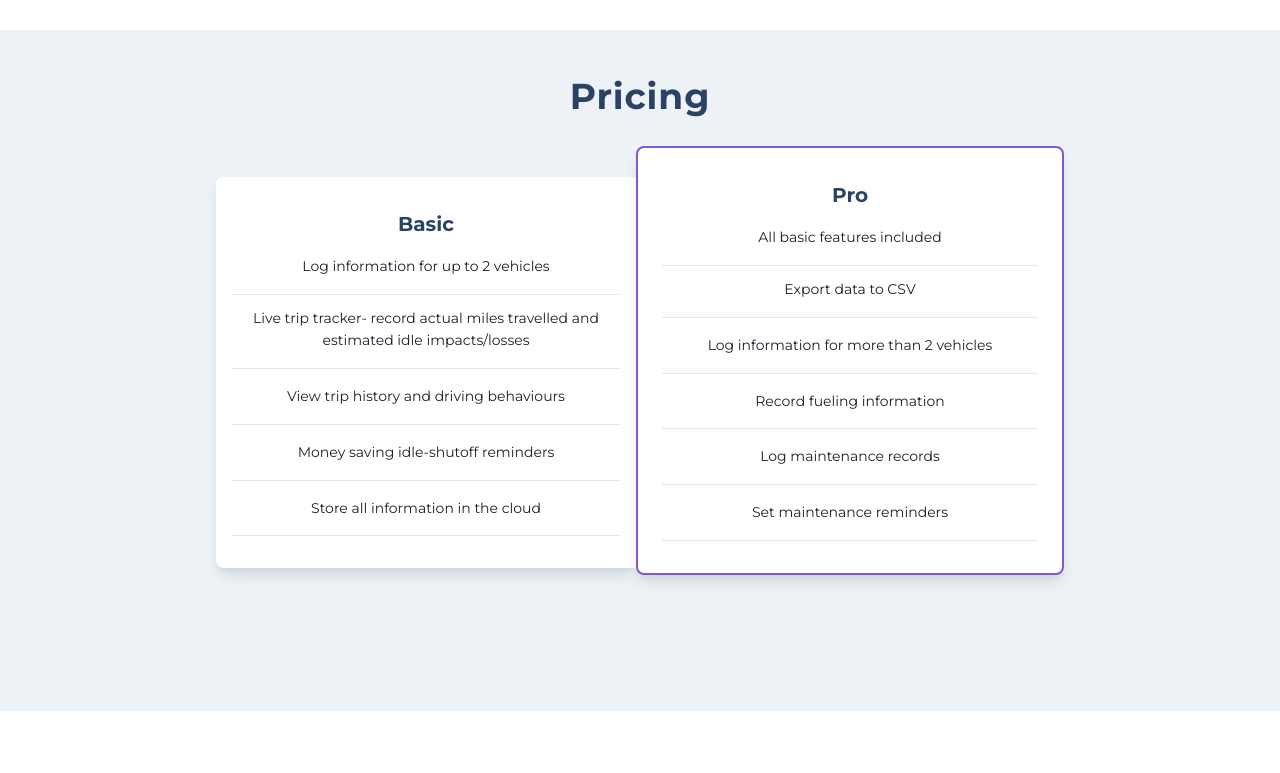
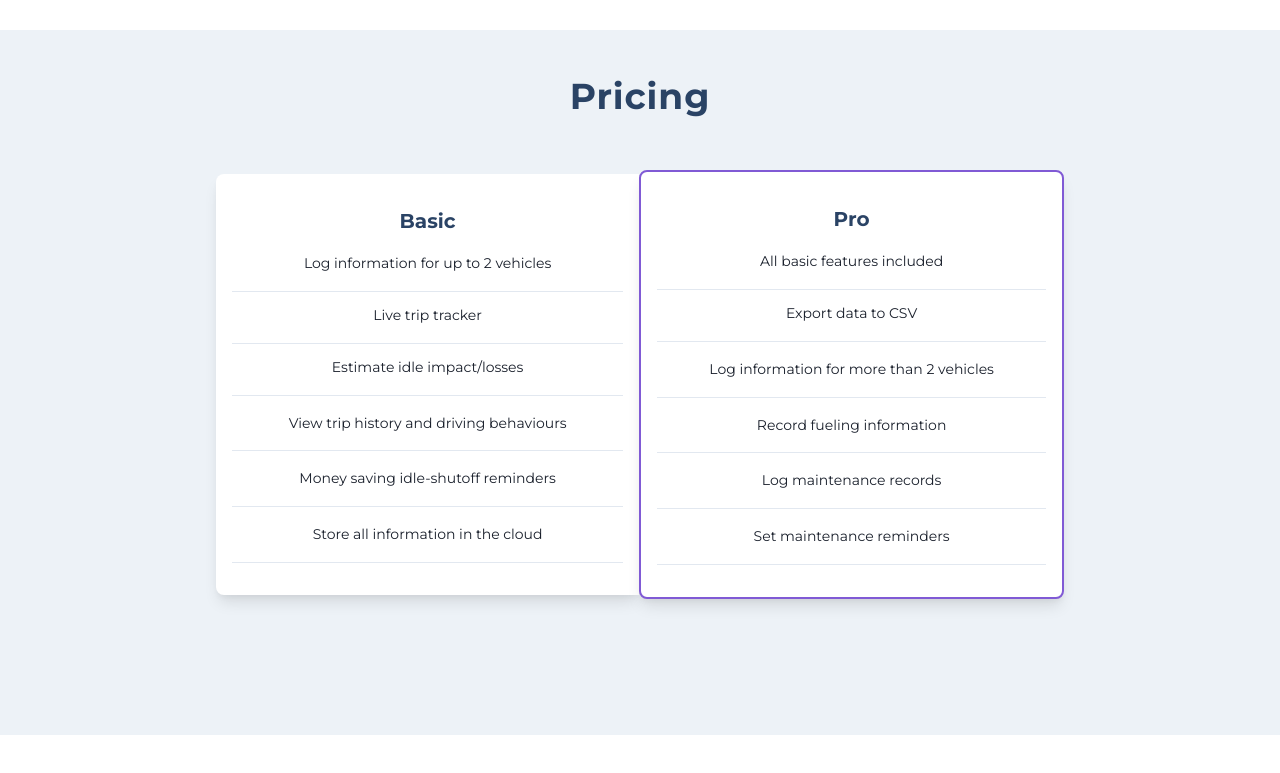
Before and after one commit to autobud/CarSite, a website: page public/index.html in a window 1280 px wide. Shown: the part 727-1500 px from the top of the page. Drawn offline with Linux system fonts and the light colour scheme.

Commit message:
Separated pricing elements and reordered

```diff
--- a/public/index.html
+++ b/public/index.html
@@ -77,7 +77,8 @@
                 </h2>
                 <ul class="text-sm text-gray-900 leading-relaxed">
                     <li class="pt-4 pb-4 border-b border-gray-300">Log information for up to 2 vehicles</li>
-                    <li class="pt-3 pb-4 border-b border-gray-300">Live trip tracker- record actual miles travelled and estimated idle impacts/losses                    </li>
+                    <li class="pt-3 pb-4 border-b border-gray-300">Live trip tracker</li>
+                    <li class="pt-3 pb-4 border-b border-gray-300">Estimate idle impact/losses</li>
                     <li class="pt-4 pb-4 border-b border-gray-300">View trip history and driving behaviours</li>
                     <li class="pt-4 pb-4 border-b border-gray-300">Money saving idle-shutoff reminders</li>
                     <li class="pt-4 pb-4 border-b border-gray-300">Store all information in the cloud</li>
@@ -88,10 +89,10 @@
                 </button>
             </article>
             <article
-                class="shadow-lg lg:w-custom w-4/5 mb-10 px-6 py-8 lg:-mt-6 text-center border-2 border-purple-600  text-blue-900 rounded-lg bg-white">
+                class="shadow-lg bg-white w-4/5 lg:w-custom mb-10 lg:px-4 px-6 py-8 text-center text-blue-900 border-2 border-purple-600 rounded-lg">
                 <h2 class="font-bold text-base text-xl">Pro</h2>
                 <h2 class="hidden pb-4 mt-2 border-b border-gray-300 flex justify-center">
-                    <span class="hidden text-xl mt-6 mr-1">$</span><span class="text-5xl font-bold">5</span>
+                    <span class="text-xl mt-6 mr-1">$</span><span class="text-5xl font-bold">5</span>
                 </h2>
                 <ul class=" text-sm text-gray-900 leading-relaxed ">
                     <li class="pt-4 pb-4 border-b border-gray-300">All basic features included</li>
```
